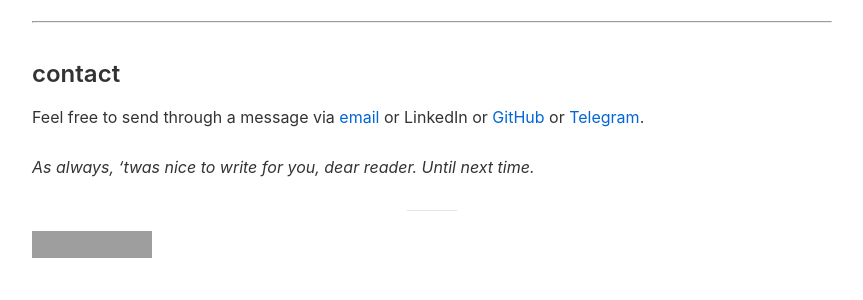
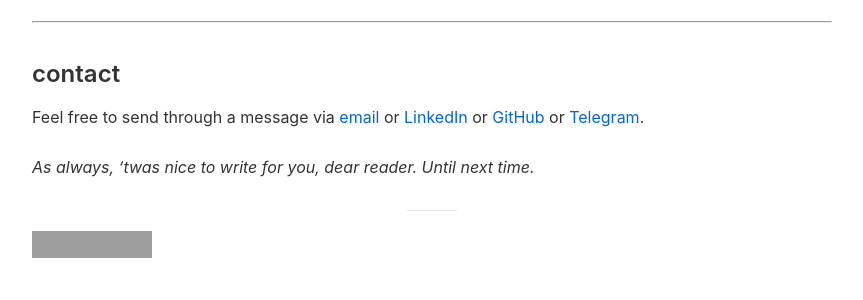
Before and after one commit to 97115104/blog, a Jekyll site: the page built from _posts/2025-05-31-The-$HEALTH-Token.md, in a window 1280 px wide and 900 px high, scrolled down 4233 px. Shown: the part 304-604 px from the top of the window, without its empty margins (208-1071 px from the left). Built offline with Jekyll 4.4.1, drawn with Linux system fonts in a browser that asks for light colours; part of the change alters nothing that is shown; grey boxes are pictures that could not be loaded.

```diff
--- a/_posts/2025-05-31-The-$HEALTH-Token.md
+++ b/_posts/2025-05-31-The-$HEALTH-Token.md
@@ -85,6 +85,6 @@ If you want the technical receipts, actual mechanics, or just want to see how we
 
 ## contact
 
-Feel free to send through a message via [email](mailto:{{ site.email }}) or LinkedIn or [GitHub](https://github.com/{{ site.github_username }}) or [Telegram](https://t.me/x97115104).
+Feel free to send through a message via [email](mailto:{{ site.email }}) or [LinkedIn](https://www.linkedin.com/in/aharshbe) or [GitHub](https://github.com/{{ site.github_username }}) or [Telegram](https://t.me/x97115104).
 
 *As always, 'twas nice to write for you, dear reader. Until next time.*
```
